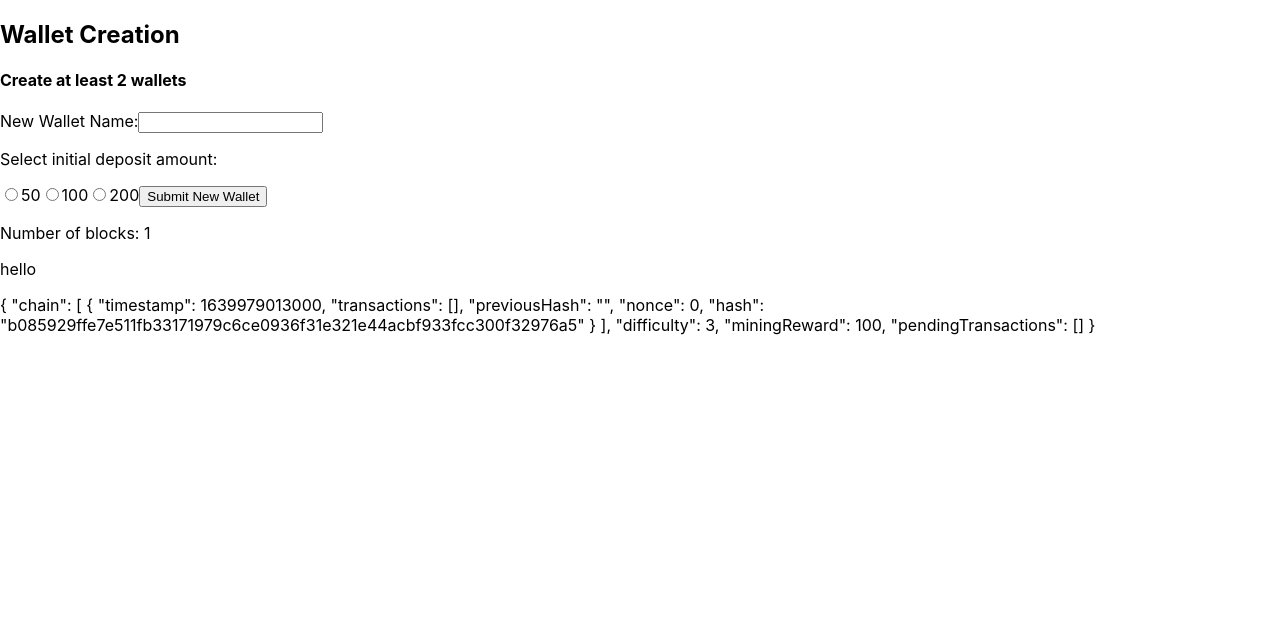
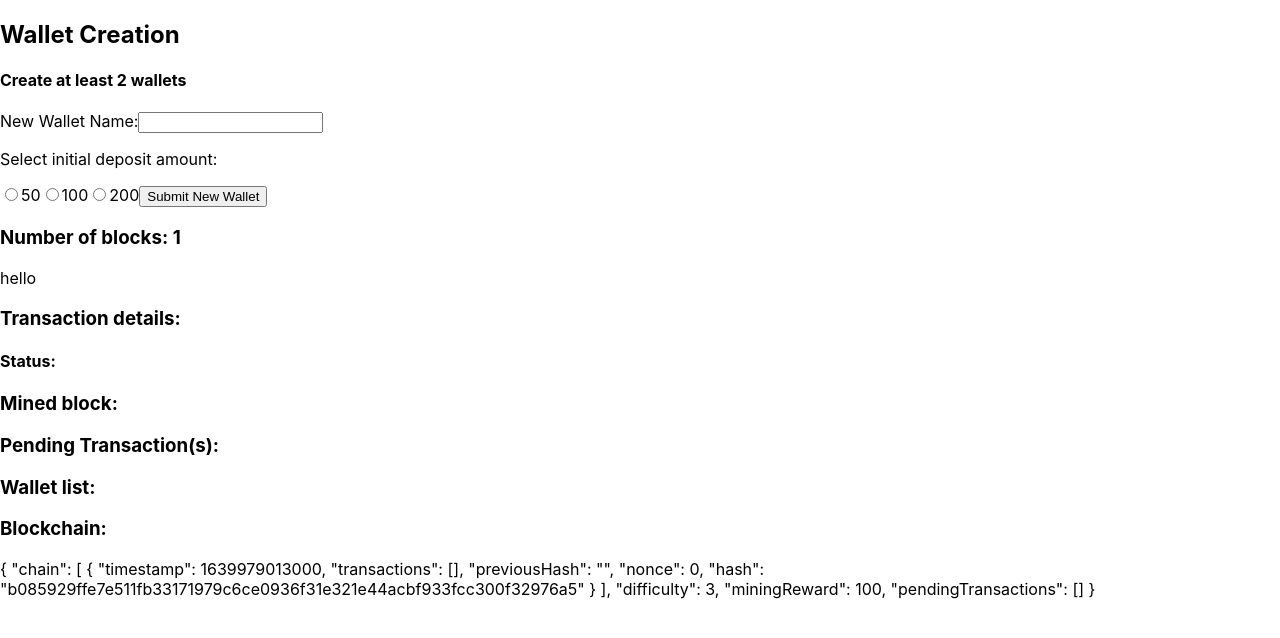
Before and after one commit to miki-saarna/Simple-Blockchain-In-JavaScript, a React (Create React App) app in the folder client/: page / in a window 1280 px wide. Shown: the top 638 px of the page. Built offline with nearby package versions, Linux system fonts and the light colour scheme.

Commit message:
Added status and mined block details to application interface

```diff
--- a/client/src/blockchain/Aggregator.js
+++ b/client/src/blockchain/Aggregator.js
@@ -75,9 +75,13 @@ function Aggregator({ blockchain, walletList }) {
     useEffect(() => {
         if(initiateMining) {
 
+            setTimeout(() => {
             console.log(`Starting the mining of Block ${blockchain.chain.length}...`);
             // chooses random wallet to be the miner
             MinePendingTransactions(blockchain, pendingTransactions, setPendingTransactions, walletList[Math.floor(Math.random() * (walletList.length))].publicKey);
+            setInitiateWalletBalance(!initiateWalletBalance);
+            setInitiateMining(!initiateMining);
+            }, 2000)
             // MinePendingTransactions(blockchain, pendingTransactions, setPendingTransactions, myWallet.publicKey);
             // the wallet balance checker probably isn't the best method...
             // probably need to setState of wallet balances and also create balance validations so transfer can't be initiated if there is insufficient balance...
@@ -85,8 +89,6 @@ function Aggregator({ blockchain, walletList }) {
             // Object.entries(publicWallets).forEach((wallet) => {
                 //     console.log(`Balance of ${wallet[0]} is: ${GetWalletBalance(blockchain, wallet[1])}`)
                 // })
-                setInitiateWalletBalance(!initiateWalletBalance);
-                setInitiateMining(!initiateMining);
             }
         }, [initiateMining])
 
@@ -121,20 +123,32 @@ function Aggregator({ blockchain, walletList }) {
         }
     }
 
+    // console.log(blockchain.chain[blockchain.chain.length - 1])
+    // check if exists elsewhere...
+    const minedBlock = blockchain.chain[blockchain.chain.length - 1]
+
+
     return (
         <>
-            <p>Number of blocks: {blockchain.chain.length}</p>
+            <h3>Number of blocks: {blockchain.chain.length}</h3>
+            {/* use CSS to create blocks */}
             <div>{blockchain.chain.map((block, index) => <div key={index}>hello</div>)}</div>
             {walletList.length > 1 ? <CreateTransaction setTransaction={setTx} walletList={walletList} setFormSubmission={setFormSubmission} /> : null}
+            <h3>Transaction details:</h3>
             {tx ? <ul>{transactionProperties.map((property, index) => <li key={index}>{property}</li>)}</ul> : null}
+            <h4>Status:</h4>
+            {initiateMining ? <p>Starting the mining of Block {blockchain.chain.length}...</p> : null}
+            {!initiateMining && blockchain.chain.length > 1 ? <p>Block successfully mined!</p> : null}
+            <h3>Mined block:</h3>
+            {blockchain.chain.length > 1 ? <ul><li>nonce: {minedBlock.nonce}</li><li>hash: {minedBlock.hash}</li></ul> : null}
+            <h3>Pending Transaction(s):</h3>
+            {pendingTransactions.map((pendingTransaction, index) => <ul key={index}><li>from Address:  -</li><li>to Address: {walletList.find((wallet) => wallet.publicKey === pendingTransaction.toAddress).name}</li><li>amount: {pendingTransaction.amount}</li></ul>)}
+            <h3>Wallet list:</h3>
             {walletList.map((wallet, index) => <p key={index}>Balance of {wallet.name}'s wallet is: {wallet.amount + GetWalletBalance(blockchain, wallet.publicKey)}</p>)}
+            <h3>Blockchain:</h3>
             <p>{JSON.stringify({ ...blockchain, pendingTransactions }, null, 4)}</p>
         </>
     )
 }
 
 export default Aggregator;
-
-// walletList.forEach((wallet) => {
-//     console.log(`Balance of ${wallet.name}\'s wallet is: ${wallet.amount + GetWalletBalance(blockchain, wallet.publicKey)}`)
-// })
```
